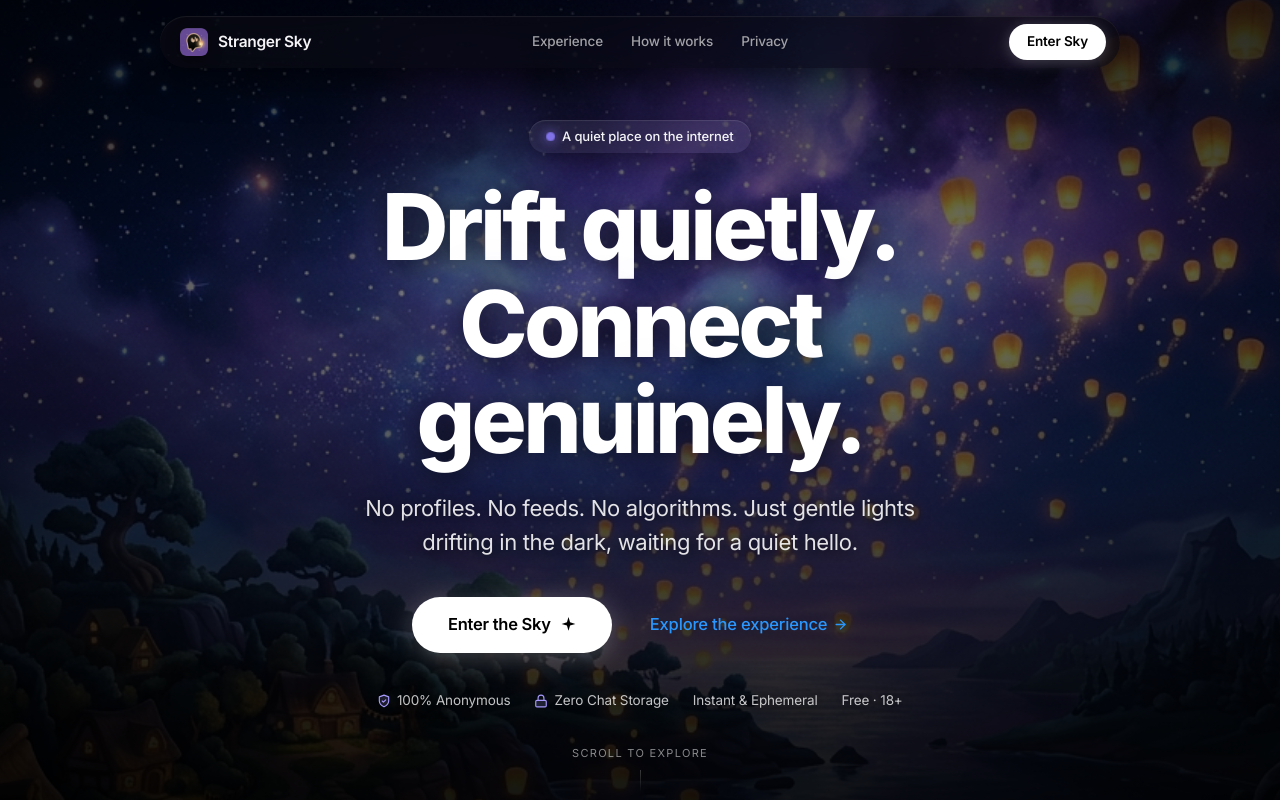
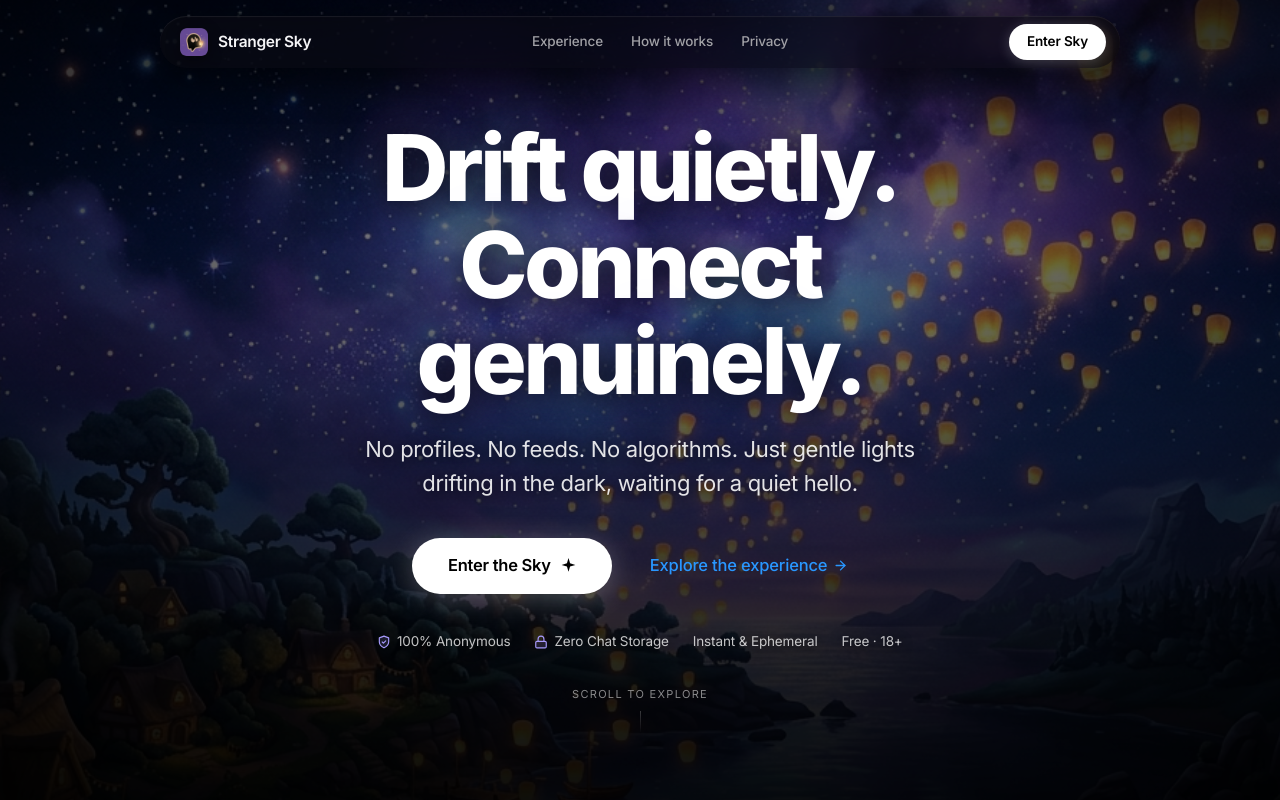
Before and after one commit to devwithanandhukannan/stranger-sky-web, a Next.js app: page / in a window 1280 px wide. Shown: the top 800 px of the page. Built offline with nearby package versions, Linux system fonts and the light colour scheme.

Commit message:
feat: remove hero badge from landing page

```diff
--- a/app/page.tsx
+++ b/app/page.tsx
@@ -243,10 +243,6 @@ export default function Home() {
         </div>
 
         <div className="lp-hero-content">
-          <div className="lp-badge lp-reveal">
-            <span className="lp-badge-dot" />
-            <span>A quiet place on the internet</span>
-          </div>
 
           <h1 className="lp-hero-h1 lp-reveal">
             Drift quietly.<br />Connect genuinely.
```
